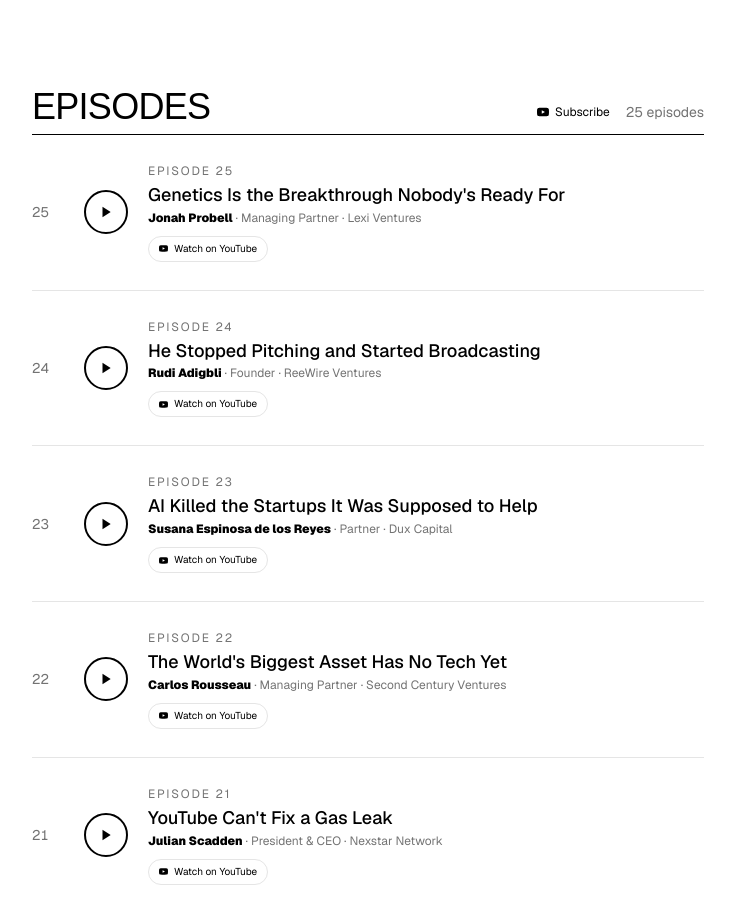
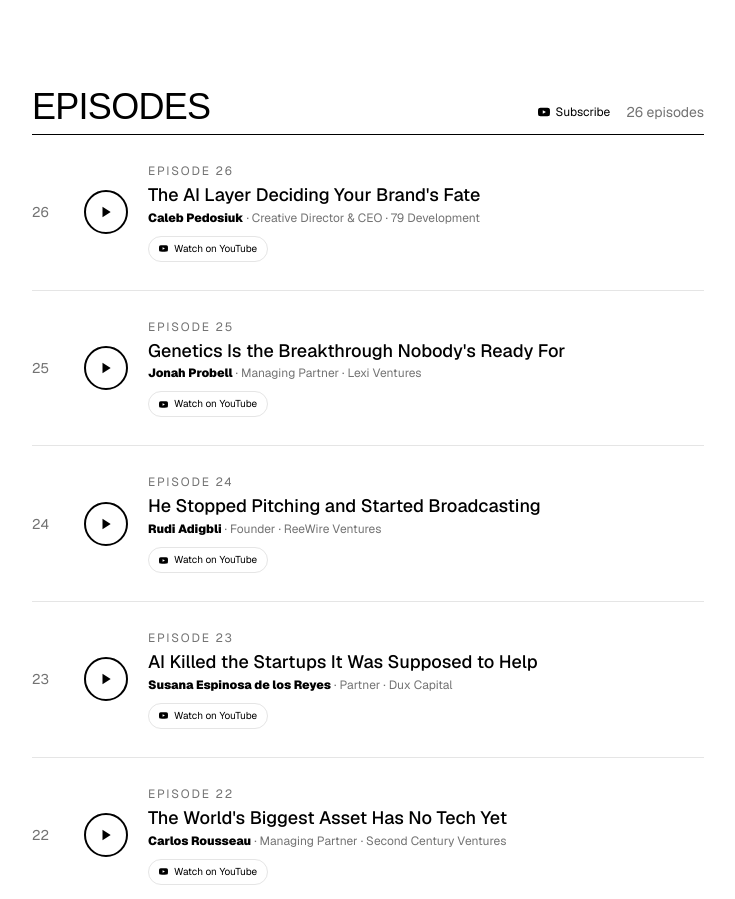
Before and after one commit to SacredProtocol/superlative-podcast, a Next.js app: page / in a window 1280 px wide. Shown: the part 840-1739 px from the top of the page, without its empty margins (272-1007 px from the left). Built offline with nearby package versions, Linux system fonts and the light colour scheme; a web font is replaced by a local one.

Commit message:
feat: add Episode 26 (Caleb Pedosiuk)
Co-Authored-By: Claude Opus 4.7 (1M context) <noreply@anthropic.com>

```diff
--- a/src/config.ts
+++ b/src/config.ts
@@ -22,6 +22,14 @@ export const siteConfig = {
   // Featured episodes — add new episodes at the top
   // xUrl: X broadcast or post link | youtubeUrl: YouTube video or livestream link
   episodes: [
+    {
+      title: "Episode 26",
+      episodeTitle: "The AI Layer Deciding Your Brand's Fate",
+      guest: "Caleb Pedosiuk",
+      guestTitle: "Creative Director & CEO",
+      guestCompany: "79 Development",
+      youtubeUrl: "https://www.youtube.com/live/hbptJH2NEI8",
+    },
     {
       title: "Episode 25",
       episodeTitle: "Genetics Is the Breakthrough Nobody's Ready For",
```
